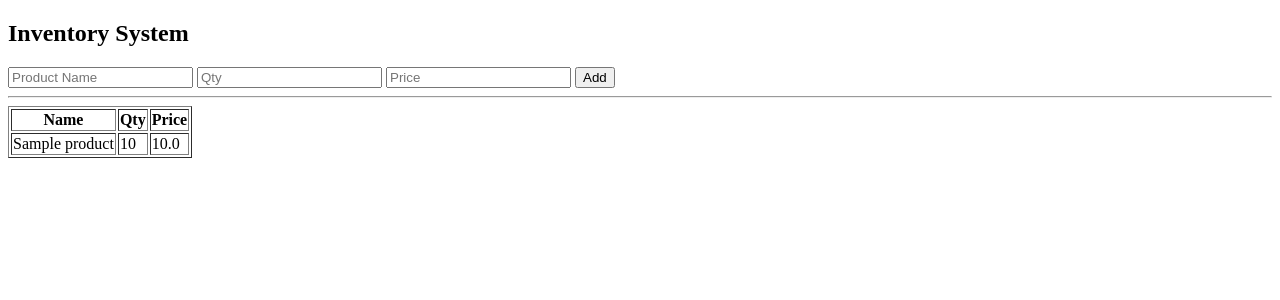
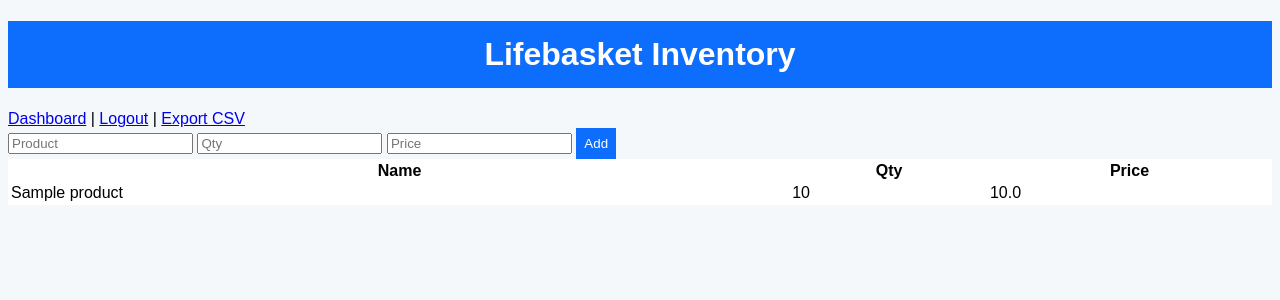
Before and after one commit to jakiya09/inventory-system, a Flask app: page / in a window 1280 px wide. Shown: the top 300 px of the page. Run offline with Flask 3, Linux system fonts and the light colour scheme; the visitor is signed in with stand-in values (Sample User, id 1); tables that the repository leaves empty hold one stand-in row (values such as "Sample post").

Commit message:
Update index.html

```diff
--- a/templates/index.html
+++ b/templates/index.html
@@ -1,35 +1,34 @@
 <!DOCTYPE html>
 <html>
 <head>
-    <title>Inventory System</title>
+<link rel="stylesheet" href="/static/style.css">
+<title>Inventory</title>
 </head>
 <body>
 
-<h2>Inventory System</h2>
+<h1>Lifebasket Inventory</h1>
 
-<form action="/add" method="POST">
-    <input name="name" placeholder="Product Name" required>
-    <input name="qty" type="number" placeholder="Qty" required>
-    <input name="price" type="number" placeholder="Price" required>
-    <button type="submit">Add</button>
+<a href="/dashboard">Dashboard</a> |
+<a href="/logout">Logout</a> |
+<a href="/export">Export CSV</a>
+
+<form method="POST" action="/add">
+<input name="name" placeholder="Product">
+<input name="qty" type="number" placeholder="Qty">
+<input name="price" type="number" placeholder="Price">
+<button>Add</button>
 </form>
 
-<hr>
+<table>
+<tr><th>Name</th><th>Qty</th><th>Price</th></tr>
 
-<table border="1">
-    <tr>
-        <th>Name</th>
-        <th>Qty</th>
-        <th>Price</th>
-    </tr>
-
-    {% for p in products %}
-    <tr>
-        <td>{{ p[1] }}</td>
-        <td>{{ p[2] }}</td>
-        <td>{{ p[3] }}</td>
-    </tr>
-    {% endfor %}
+{% for p in products %}
+<tr>
+<td>{{p[1]}}</td>
+<td>{{p[2]}}</td>
+<td>{{p[3]}}</td>
+</tr>
+{% endfor %}
 
 </table>
 
```
